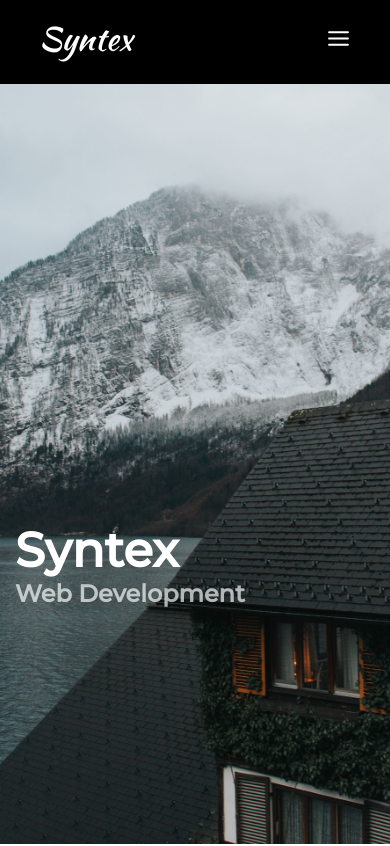
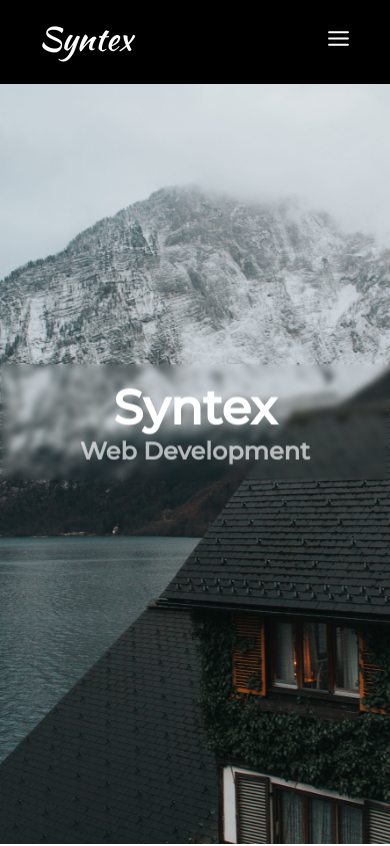
Before and after one commit to ShakexSempe/react-landing-page, a React (Create React App) app: page / in a window 390 px wide. Shown: the top 846 px of the page. Built offline with nearby package versions, Linux system fonts and the light colour scheme.

Commit message:
hero test

```diff
--- a/src/components/Hero.css
+++ b/src/components/Hero.css
@@ -2,14 +2,8 @@
     position: relative;
     width: 100%;
     height: 100vh;
-    background-image: url(../assets/hero-min.jpg);
-    background-size: cover;
-    background-repeat: no-repeat;
-    background-position: center;
-    background-attachment: fixed;
 }
 .hero_image {
-    display: none;
     width: 100%;
     height: 100%;
     object-fit: cover;
@@ -33,10 +27,14 @@
 
 @media screen and (max-width: 768px) {
     .hero_title {
-        position: sticky;
-        top: 60vh;
-        right: 0;
+        width: 100%;
+        text-align: center;
+        top: 50%;
+        left: 50%;
+        transform: translate(-50%, -50%);
         font-size: 3rem;
+        backdrop-filter: blur(3px);
+        -webkit-backdrop-filter: blur((3px));
     }
     .hero_title span {
         font-size: 1.5rem;
```
